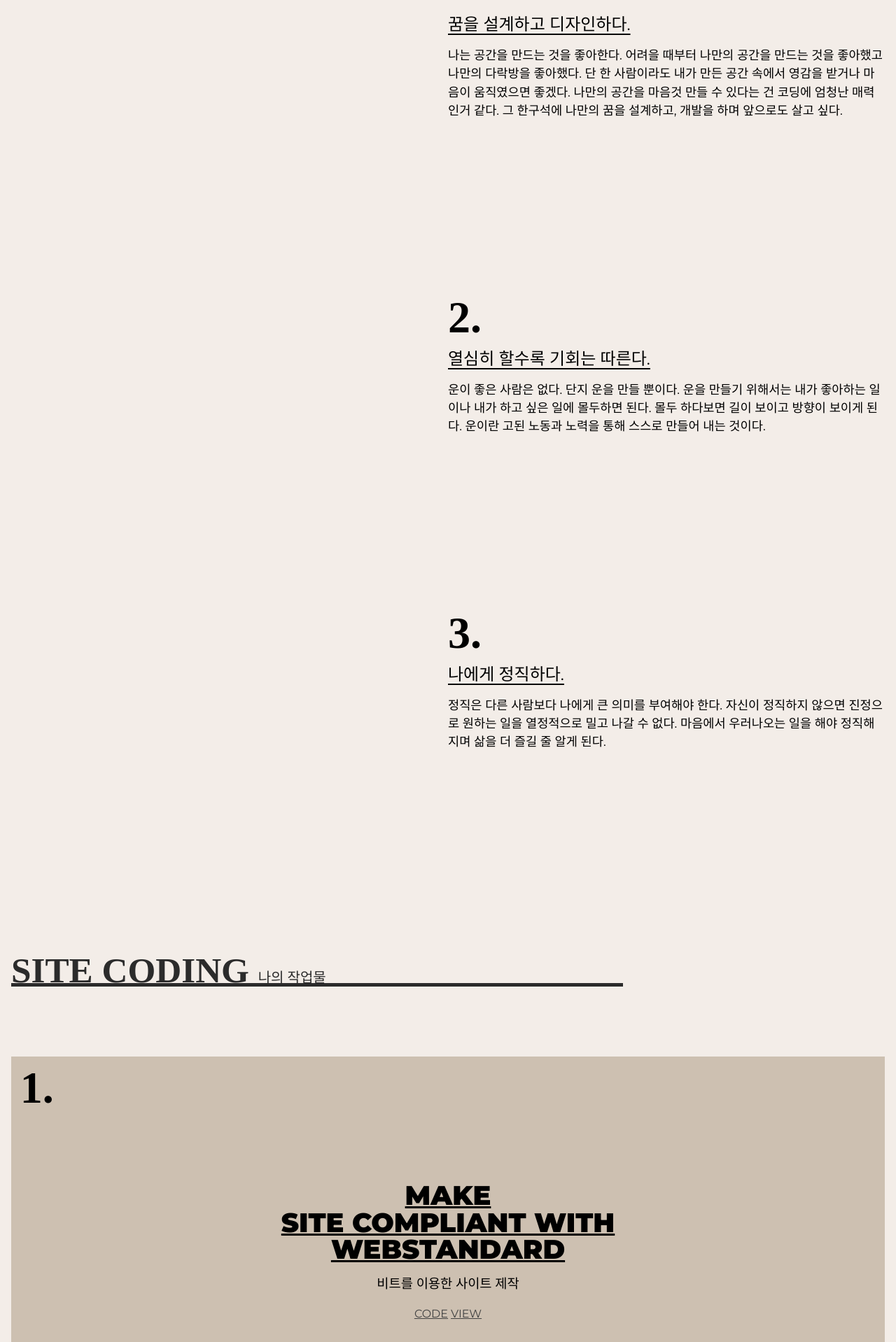
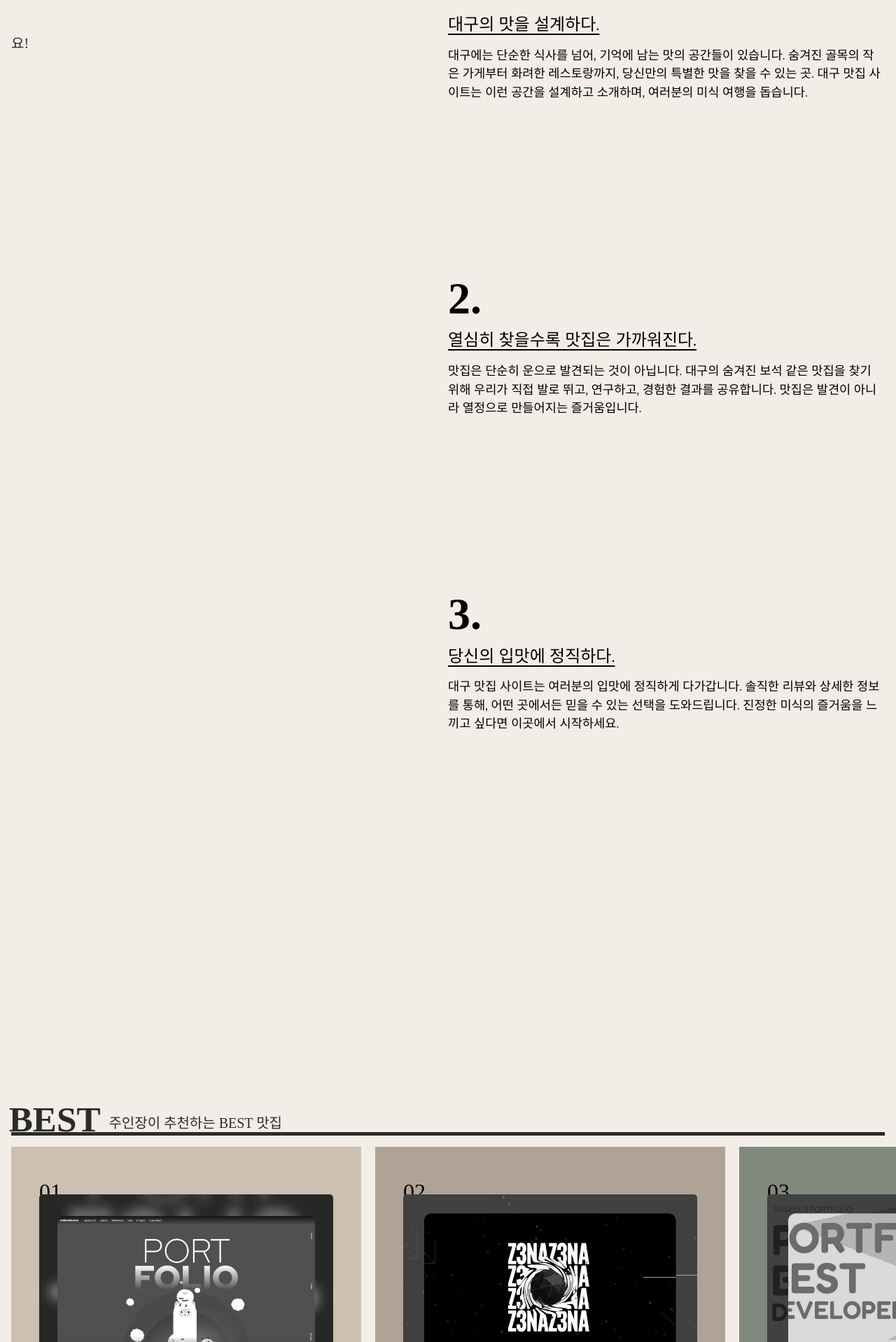
Before and after one commit to baksarii/daegu-hotplace, a React (Create React App) app: page / in a window 1280 px wide. Shown: the part 882-2800 px from the top of the page at 70% size. Built offline with nearby package versions, Linux system fonts and the light colour scheme; a small style sheet from the web is missing; a web font is replaced by a local one.

Commit message:
main 화면 정리, 카테고리 이름 변경

```diff
--- a/src/assets/scss/section/_intro.scss
+++ b/src/assets/scss/section/_intro.scss
@@ -15,7 +15,7 @@
   }
 
   .intro__title {
-      font-size: 10vw;
+      font-size: 6vw;
       text-transform: uppercase;
       line-height: 1;
       font-weight: 800;
--- a/src/assets/scss/section/_port.scss
+++ b/src/assets/scss/section/_port.scss
@@ -23,6 +23,8 @@
           font-size: 1.25rem;
           font-weight: 400;
           line-height: 2;
+          position: relative; /* 위치 조정을 활성화 */
+          top: -5px; /* 위로 올림 (값을 조정하세요) */
       }
   }
   .port__wrap {
--- a/src/assets/scss/section/_site.scss
+++ b/src/assets/scss/section/_site.scss
@@ -11,7 +11,6 @@
         font-weight: 900;
         line-height: 1.6;
         font-family: var(--mainKor-font);
-      text-transform: uppercase;
         color: var(--black100);
         border-bottom: 0.4vw solid var(--black100);
         margin-bottom: 100px;
@@ -25,7 +24,6 @@
             z-index: 1000;
             background-color: var(--mainBg-color);
         }
-
         em {
             font-size: 1.25rem;
             font-weight: 400;
@@ -59,8 +57,8 @@
             &.s3 {
                 background-color: var(--subBg300);
                 top: 220px;
+                @media (max-width: 800px){
 
-              @media (max-width: 800px){
                     top: 180px;
                 }
             }
@@ -80,17 +78,15 @@
                 position: absolute;
                 left: 1vw;
                 top: 1vw;
-
                 @media (max-width: 800px){
                     font-size: 80px;
                     left: 20px;
-                  top: 20px;
+                    top: 20px
                 }
             }
             .text {
                 text-align: center;
                 margin-bottom: 1rem;
-
                 > div {
                     font-size: 3vw;
                     line-height: 1;
@@ -116,7 +112,6 @@
                     font-size: 1rem;
                     transition: all 0.3s;
                     margin: 0 2px;
-
                     &:hover {
                         color: var(--black);
                     }
--- a/src/assets/scss/section/_skill.scss
+++ b/src/assets/scss/section/_skill.scss
@@ -34,6 +34,8 @@
           font-size: 1.25rem;
           font-weight: 400;
           line-height: 2;
+          position: relative; /* 위치 조정을 활성화 */
+          top: -5px; /* 위로 올림 (값을 조정하세요) */
       }
   }
   .skill__desc {
--- a/src/components/Footer.jsx
+++ b/src/components/Footer.jsx
@@ -6,8 +6,7 @@ const Footer = () => {
       <footer id="footer" role="contentinfo">
           <div className="footer__inner">
               <div className="footer__text">
-                  <span>webstoryboy</span>
-                  <span>© webs</span>
+                  <span>baksarii</span>
               </div>
               <div className="footer__info">
                   <div className="left">
@@ -29,7 +28,7 @@ const Footer = () => {
                   </div>
               </div>
               <div className="footer__right">
-                  © 2023 webstoryboy<br />
+                  © 2024 baksarii<br />
                   이 사이트는 리액트를 이용하여 제작하였습니다.
               </div>
           </div>
--- a/src/components/Header.jsx
+++ b/src/components/Header.jsx
@@ -12,7 +12,7 @@ const Header = () => {
       <header id="header" role="banner">
           <div className="header__inner">
               <div className="header__logo">
-                  <a href="/">portfolio<em>react.js</em></a>
+                  <a href="/">Daegu<em>popular restaurant</em></a>
               </div>
               <nav className={`header__nav ${show ? "show" : ""}`}
               role="navigation"
--- a/src/components/Port.jsx
+++ b/src/components/Port.jsx
@@ -6,7 +6,7 @@ const Port = () => {
         <section id="port">
             <div className="port__inner">
                 <div className="port__title">
-                    portfolio <em>포폴 작업물</em>
+                    Best <em>주인장이 추천하는 Best 맛집</em>
                 </div>
                 <div className="port__wrap">
                     {portText.map((port, key) => (
--- a/src/components/Site.jsx
+++ b/src/components/Site.jsx
@@ -1,38 +1,38 @@
-import React from "react";
-import { siteText } from "../constants";
+// import React from "react";
+// import { siteText } from "../constants";
 
-const Site = () => {
-    return (
-        <section id="site">
-            <div className="site__inner">
-                <h2 className="site__title">Site coding <em>나의 작업물</em></h2>
-                <div className="site__wrap">
-                    {siteText.map((site, key) => (
-                        <article className={`site__item s${key+1}`} key={key}>
-                            <span className="num">{key+1}.</span>
-                            <div className="text">
-                                <div>{site.text[0]}</div>
-                                <div>{site.text[1]}</div>
-                                <div>{site.text[2]}</div>
-                            </div>
-                            <h3 className="title">
-                                {site.title}
-                            </h3>
-                            <div className="btn">
-                                <a href={site.code}>code</a>
-                                <a href={site.view}>view</a>
-                            </div>
-                            <div className="info">
-                                <span>{site.info[0]}</span>
-                                <span>{site.info[1]}</span>
-                                <span>{site.info[2]}</span>
-                            </div>
-                        </article>
-                    ))}
-                </div>
-            </div>
-        </section>
-    );
-};
+// const Site = () => {
+//     return (
+//         <section id="site">
+//             <div className="site__inner">
+//                 <h2 className="site__title">Site coding <em>나의 작업물</em></h2>
+//                 <div className="site__wrap">
+//                     {siteText.map((site, key) => (
+//                         <article className={`site__item s${key+1}`} key={key}>
+//                             <span className="num">{key+1}.</span>
+//                             <div className="text">
+//                                 <div>{site.text[0]}</div>
+//                                 <div>{site.text[1]}</div>
+//                                 <div>{site.text[2]}</div>
+//                             </div>
+//                             <h3 className="title">
+//                                 {site.title}
+//                             </h3>
+//                             <div className="btn">
+//                                 <a href={site.code}>code</a>
+//                                 <a href={site.view}>view</a>
+//                             </div>
+//                             <div className="info">
+//                                 <span>{site.info[0]}</span>
+//                                 <span>{site.info[1]}</span>
+//                                 <span>{site.info[2]}</span>
+//                             </div>
+//                         </article>
+//                     ))}
+//                 </div>
+//             </div>
+//         </section>
+//     );
+// };
 
-export default Site;
+// export default Site;
--- a/src/components/Skill.jsx
+++ b/src/components/Skill.jsx
@@ -6,7 +6,7 @@ const Skill = () => {
         <section id="skill">
             <div className="skill__inner">
                 <h2 className="skill__title">
-                    Challenge <em>나의 도전</em>
+                    Introduction <em>대구 맛집 사이트는요!</em>
                 </h2>
                 <div className="skill__desc">
                     {skillText.map((skill, key) => (
--- a/src/constants/index.js
+++ b/src/constants/index.js
@@ -15,15 +15,15 @@ export const headerNav = [
         url: "#intro"
     },
     {
-        title: "skill",
+        title: "introduction",
         url: "#skill"
     },
     {
-        title: "site",
-        url: "#site"
+        title: "hotplace",
+        url: "#hotplace"
     },
     {
-        title: "portfolio",
+        title: "best",
         url: "#port"
     },
     {
@@ -33,71 +33,72 @@ export const headerNav = [
 ];
 
 export const introText = {
-    title: "port developer",
-    desc: ["talent is", "found at the end of the", "effort"]
+    title: "Daegu Popular restaurant",
+    desc: ["대구의 검증된 맛집을", "소개해드리겠습니다."]
 }
 
 export const skillText = [
     {
-        title: "꿈을 설계하고 디자인하다.",
-        desc: "나는 공간을 만드는 것을 좋아한다. 어려을 때부터 나만의 공간을 만드는 것을 좋아했고 나만의 다락방을 좋아했다. 단 한 사람이라도 내가 만든 공간 속에서 영감을 받거나 마음이 움직였으면 좋겠다. 나만의 공간을 마음것 만들 수 있다는 건 코딩에 엄청난 매력인거 같다. 그 한구석에 나만의 꿈을 설계하고, 개발을 하며 앞으로도 살고 싶다."
+        title: "대구의 맛을 설계하다.",
+        desc: "대구에는 단순한 식사를 넘어, 기억에 남는 맛의 공간들이 있습니다. 숨겨진 골목의 작은 가게부터 화려한 레스토랑까지, 당신만의 특별한 맛을 찾을 수 있는 곳. 대구 맛집 사이트는 이런 공간을 설계하고 소개하며, 여러분의 미식 여행을 돕습니다."
     },
     {
-        title: "열심히 할수록 기회는 따른다.",
-        desc: "운이 좋은 사람은 없다. 단지 운을 만들 뿐이다. 운을 만들기 위해서는 내가 좋아하는 일이나 내가 하고 싶은 일에 몰두하면 된다. 몰두 하다보면 길이 보이고 방향이 보이게 된다. 운이란 고된 노동과 노력을 통해 스스로 만들어 내는 것이다."
+        title: "열심히 찾을수록 맛집은 가까워진다.",
+        desc: "맛집은 단순히 운으로 발견되는 것이 아닙니다. 대구의 숨겨진 보석 같은 맛집을 찾기 위해 우리가 직접 발로 뛰고, 연구하고, 경험한 결과를 공유합니다. 맛집은 발견이 아니라 열정으로 만들어지는 즐거움입니다."
     },
     {
-        title: "나에게 정직하다.",
-        desc: "정직은 다른 사람보다 나에게 큰 의미를 부여해야 한다. 자신이 정직하지 않으면 진정으로 원하는 일을 열정적으로 밀고 나갈 수 없다. 마음에서 우러나오는 일을 해야 정직해지며 삶을 더 즐길 줄 알게 된다."
+        title: "당신의 입맛에 정직하다.",
+        desc: "대구 맛집 사이트는 여러분의 입맛에 정직하게 다가갑니다. 솔직한 리뷰와 상세한 정보를 통해, 어떤 곳에서든 믿을 수 있는 선택을 도와드립니다. 진정한 미식의 즐거움을 느끼고 싶다면 이곳에서 시작하세요."
+
     }
 ]
 
-export const siteText = [
-    {
-        text: ["make", "site compliant with", "webstandard"],
-        title: "비트를 이용한 사이트 제작",
-        code: "https://github.com/webstoryboy/port2023-vite",
-        view: "https://port2023-vite.netlify.app",
-        info: [
-            "site coding",
-            "production period : two days",
-            "use stack : HTML5/CSS3, CSS Variable, Vite",
-        ],
-    },
-    {
-        text: ["make", "site compliant with", "react.js"],
-        title: "리액트를 이용한 사이트 제작",
-        code: "https://github.com/webstoryboy/port2023-react",
-        view: "https://port2023-react.netlify.app",
-        info: [
-            "site coding",
-            "production period : two days",
-            "use stack : HTML5/CSS3, CSS Variable, react",
-        ],
-    },
-    {
-        text: ["make", "site compliant with", "vue.js"],
-        title: "뷰를 이용한 사이트 제작",
-        code: "https://github.com/webstoryboy/port2023-vue",
-        view: "https://port2023-vue.netlify.app",
-        info: [
-            "site coding",
-            "production period : two days",
-            "use stack : HTML5/CSS3, Scss Variable, vue",
-        ],
-    },
-    {
-        text: ["make", "site compliant with", "next.js"],
-        title: "넥스트를 이용한 사이트 제작",
-        code: "https://github.com/webstoryboy/port2023-next",
-        view: "https://port2023-next.netlify.app",
-        info: [
-            "site coding",
-            "production period : two days",
-            "use stack : HTML5/CSS3, Scss Variable, next.js",
-        ],
-    },
-];
+// export const siteText = [
+//     {
+//         text: ["make", "site compliant with", "webstandard"],
+//         title: "비트를 이용한 사이트 제작",
+//         code: "https://github.com/webstoryboy/port2023-vite",
+//         view: "https://port2023-vite.netlify.app",
+//         info: [
+//             "site coding",
+//             "production period : two days",
+//             "use stack : HTML5/CSS3, CSS Variable, Vite",
+//         ],
+//     },
+//     {
+//         text: ["make", "site compliant with", "react.js"],
+//         title: "리액트를 이용한 사이트 제작",
+//         code: "https://github.com/webstoryboy/port2023-react",
+//         view: "https://port2023-react.netlify.app",
+//         info: [
+//             "site coding",
+//             "production period : two days",
+//             "use stack : HTML5/CSS3, CSS Variable, react",
+//         ],
+//     },
+//     {
+//         text: ["make", "site compliant with", "vue.js"],
+//         title: "뷰를 이용한 사이트 제작",
+//         code: "https://github.com/webstoryboy/port2023-vue",
+//         view: "https://port2023-vue.netlify.app",
+//         info: [
+//             "site coding",
+//             "production period : two days",
+//             "use stack : HTML5/CSS3, Scss Variable, vue",
+//         ],
+//     },
+//     {
+//         text: ["make", "site compliant with", "next.js"],
+//         title: "넥스트를 이용한 사이트 제작",
+//         code: "https://github.com/webstoryboy/port2023-next",
+//         view: "https://port2023-next.netlify.app",
+//         info: [
+//             "site coding",
+//             "production period : two days",
+//             "use stack : HTML5/CSS3, Scss Variable, next.js",
+//         ],
+//     },
+// ];
 
 export const portText = [
     {
@@ -193,50 +194,22 @@ export const portText = [
 ];
 
 export const contactText = [
+
     {
-        link: "https://open.kakao.com/o/gM7YLzwf",
-        title: "KAKAO : webstupids",
-    },
-    {
-        link: "mailto:webstoryboy@naver.com",
-        title: "mail : webstoryboy@naver.com",
+        link: "mailto:ohci0022@naver.com",
+        title: "mail : ohci0022@naver.com",
     },
 ];
 
 export const footerText = [
     {
         title: "youtube",
-        desc: "유튜브에 오시면 더 많은 강의를 볼 수 있습니다.",
-        link: "https://www.youtube.com/@Webstoryboy",
+        desc: "개발자가 운영하는 유튜브입니다.",
+        link: "https://www.youtube.com/@Baksariiiii",
     },
     {
         title: "github",
         desc: "깃헙에 오시면 더 많은 소스를 볼 수 있습니다.",
-        link: "https://github.com/webstoryboy",
-    },
-    {
-        title: "blog",
-        desc: "블러그에 오시면 더 많은 정보를 볼 수 있습니다.",
-        link: "https://webstoryboy.co.kr",
-    },
-    {
-        title: "gsap",
-        desc: "GSAP에 오시면 더 많은 강의를 볼 수 있습니다.",
-        link: "https://www.youtube.com/playlist?list=PL4UVBBIc6giL8-6jvrClimg0cFL-Muqiq",
-    },
-    {
-        title: "react",
-        desc: "리액트로 만든 사이트를 같이 만들어 봅니다.",
-        link: "https://github.com/webstoryboy/port2023-react",
-    },
-    {
-        title: "vue",
-        desc: "뷰로 만든 사이트를 같이 만들어 봅니다.",
-        link: "https://github.com/webstoryboy/port2023-vue",
-    },
-    {
-        title: "next",
-        desc: "넥스트로 만든 사이트를 같이 만들어 봅니다.",
-        link: "https://github.com/webstoryboy/port2023-next",
+        link: "https://github.com/baksarii",
     },
 ];
--- a/src/views/HomeView.jsx
+++ b/src/views/HomeView.jsx
@@ -22,7 +22,6 @@ const HomeView = () => {
         <Main>
             <Intro />
             <Skill />
-            <Site />
             <Port />
             <Contact />
         </Main>
```
Also changed, not shown: src/assets/scss/section/_footer.scss (+5 -4 lines). Lines whose indentation alone changed are shown as unchanged.
